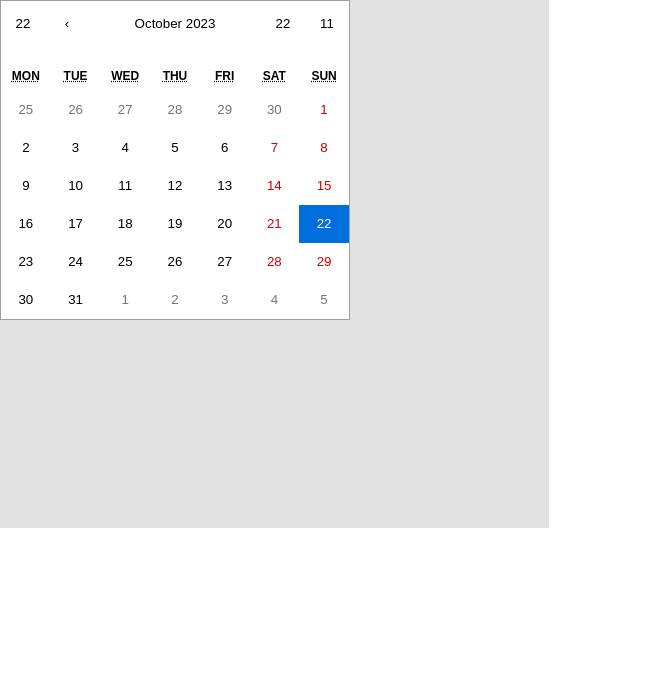
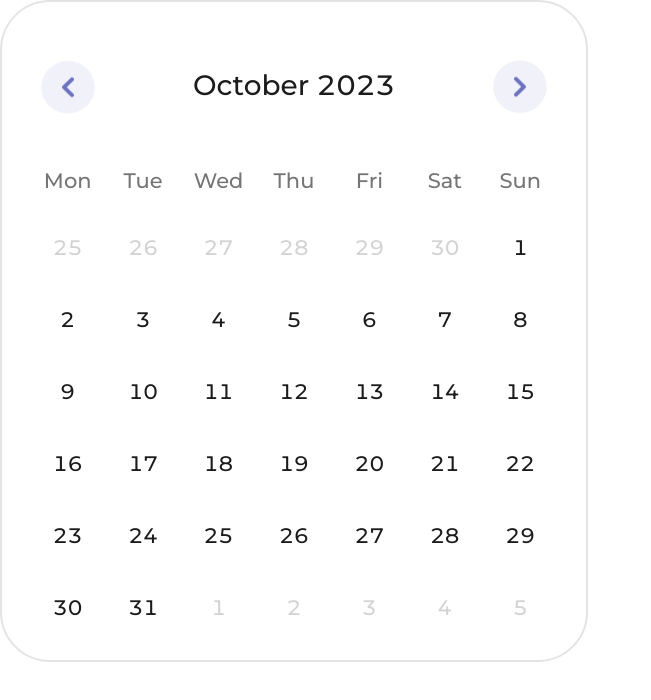
Before and after one commit to fedas25/react_capitalschool, a React app: page / in a window 1280 px wide. Shown: the top 700 px of the page, without its empty margins (0-651 px from the left). Built offline with nearby package versions, Linux system fonts and the light colour scheme.

Commit message:
Adding calendar

```diff
--- a/src/components/Calendar.jsx
+++ b/src/components/Calendar.jsx
@@ -6,15 +6,183 @@ import 'react-calendar/dist/Calendar.css';
 import arrow from "../assets/arrowCalendar.png"
 
 const CalendarContainer = styled.div`
-  height: 528px;
-  width: 549px;
-  background-color: #e1e1e1;
+  width: 588px;
+  height: 662px;
+  border-radius: 50px;
+  border: 2px solid var(--srt, #E4E4E7);
+  display: flex;
+  padding: 40px 28px;
+  justify-content: center;
+  align-items: flex-start;
 
-  /* .react-calendar {
-    width: 100%;
-    height: 100%;
-  } */
+  .react-calendar {
+    width: 528px;
+    height: 550px;
+    background: white;
+    border: none;
+    line-height: 1;
+    flex-shrink: 0;
+  }
 
+  .react-calendar__month-view__days__day {
+  display: flex;
+  align-items: center;
+  justify-content: center;
+  color: var(--black, #1C1C1C);
+  text-align: center;
+  font-variant-numeric: lining-nums tabular-nums;
+  font-feature-settings: 'case' on;
+  font-family: "Montserrat-Medium-500";
+  font-size: 21px;
+  font-style: normal;
+  line-height: 100%;
+}
+  .react-calendar__navigation__label {
+      font-family: "Montserrat-Medium-500";
+      font-size: 28px;
+      font-style: normal;
+      font-weight: 500;
+      line-height: 120%;
+      color: #1C1C1C;
+      font-variant-numeric: lining-nums tabular-nums;
+      font-feature-settings: 'case' on;
+  }
+
+  .react-calendar__year-view .react-calendar__tile{
+    display: none;
+  }
+
+  .react-calendar__tile:enabled:hover,
+  .react-calendar__tile:enabled:focus {
+  background-color: rgba(107, 115, 194, 0.10);;
+  }
+
+  .react-calendar__navigation {
+    display: flex;
+    height: 88px;
+    margin-bottom: 1em;
+    padding: 12px 0px;
+    margin-bottom: 32px;
+  }
+
+  .react-calendar__month-view__days__day--weekend {
+  color: #1C1C1C;
+  }
+
+  .react-calendar__tile:disabled {
+   background-color: transparent;
+}
+
+.react-calendar__tile:enabled:hover,
+.react-calendar__tile:enabled:focus {
+  background-color: rgba(107, 115, 194, 0.10);
+}
+
+.react-calendar__tile--now {
+  background-color: transparent;
+}
+
+.react-calendar__tile--now:enabled:hover,
+.react-calendar__tile--now:enabled:focus {
+  background-color: transparent;
+}
+
+.react-calendar__tile--hasActive {
+  background-color: transparent;
+}
+
+.react-calendar__tile--hasActive:enabled:hover,
+.react-calendar__tile--hasActive:enabled:focus {
+  background-color: transparent;
+}
+
+.react-calendar__tile--active {
+  background-color: transparent;
+  color: #1C1C1C;
+}
+
+.react-calendar__tile--active:enabled:hover,
+.react-calendar__tile--active:enabled:focus {
+  background-color: transparent;
+}
+
+.react-calendar--selectRange .react-calendar__tile--hover {
+  background-color: transparent;
+}
+  .react-calendar__navigation button:disabled {
+    background-color: transparent;
+}
+
+.react-calendar__navigation button:enabled:hover,
+.react-calendar__navigation button:enabled:focus {
+  background-color: transparent;
+}
+
+.react-calendar__tile:disabled {
+  background-color: transparent;;
+}
+.react-calendar__month-view__days__day--neighboringMonth {
+  color: #757575;
+}
+
+.react-calendar__navigation button:disabled {
+  background-color: transparent;
+}
+
+.react-calendar__navigation button:enabled:hover,
+.react-calendar__navigation button:enabled:focus {
+  background-color: transparent;
+}
+
+abbr[title] {
+  text-decoration: none;
+}
+
+.react-calendar__navigation {
+  cursor: default;
+}
+
+.react-calendar__navigation button {
+  cursor: default;
+}
+
+.react-calendar__navigation button:disabled {
+  cursor: default;
+}
+
+.react-calendar__navigation button:enabled:hover,
+.react-calendar__navigation button:enabled:focus {
+  cursor: default;
+}
+
+.react-calendar__month-view__days__day--neighboringMonth {
+  color: #D4D3D3;
+}
+/* .react-calendar__month-view__weekdays__weekday{
+  padding: 8px 0 20px;
+} */
+
+.react-calendar__month-view__weekdays {
+  padding: 8px 0 20px;
+}
+
+.react-calendar__month-view__weekdays__weekday {
+  color: var(--text, #757575);
+font-variant-numeric: lining-nums tabular-nums;
+font-feature-settings: 'case' on;
+font-family:  "Montserrat-Medium-500";
+font-size: 21px;
+font-style: normal;
+font-weight: 500;
+line-height: 100%; /* 21px */
+color: #757575;
+  padding: 0;
+  text-transform: capitalize;
+}
+
+.react-calendar__month-view__days__day{
+  padding: 25.5px 28px;
+}
 `;
 
 export default function App() {
@@ -36,24 +204,20 @@ export default function App() {
         tileContent={({ date, view }) => ('')}
         onClickDay={(value, event) => { new Date(value).getDate() == 23 ? console.log(new Date(value).getDate()) : null }}
         tileClassName={formatSelectedDate}
-        prev2Label="22"
-        next2Label="11"
-        nextLabel="22"
+        // formatYear={(locale, date) => ""}
+        view="month"
+        prev2Label={null}
+        next2Label={null}
+        prevLabel={<Img src={arrow} left={+true}/>}
+        nextLabel={<Img src={arrow}/>}
       />
     </CalendarContainer>
   )
 }
 
-function ArrowIcon(direction) {
-  if (direction === 'left') {
-    return 12
-  } else {
-    return 12
-  }
-  return <Img src={arrow} />
-}
-
 const Img = styled.img`
   height: 64px;
   width: 64px;
+  cursor: pointer;
+  ${props => props.left ? "transform: rotate(180deg);" : null}
 `;
```
